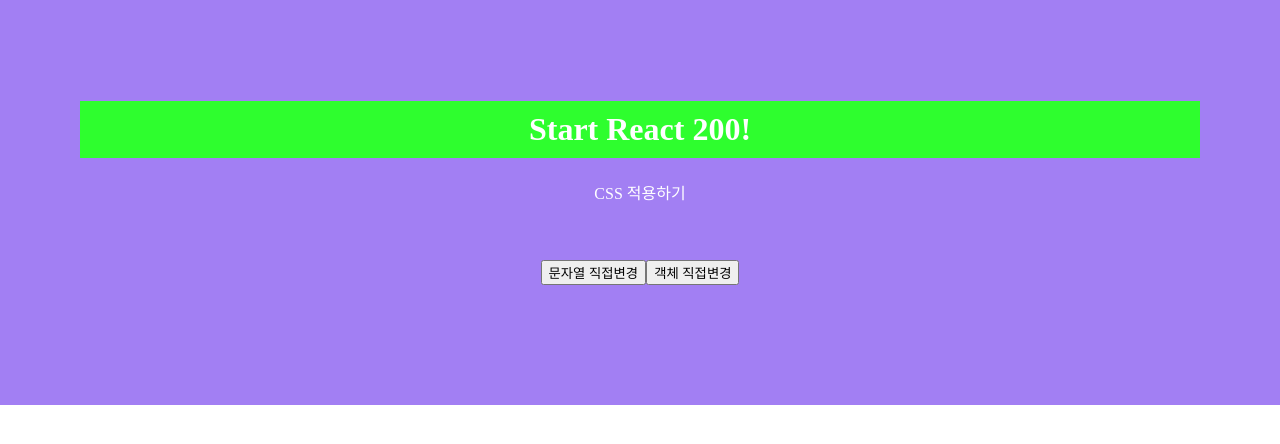
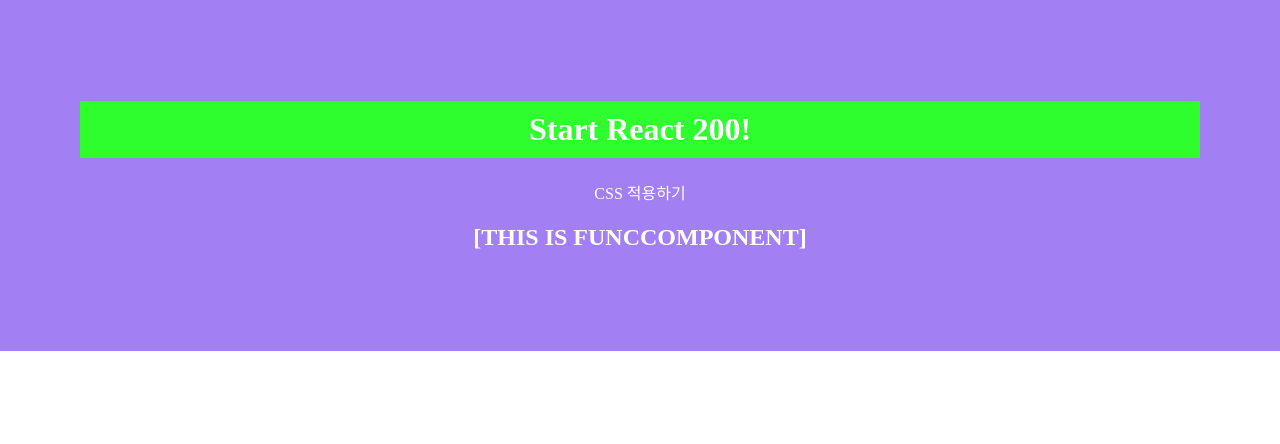
Before and after one commit to OHHYUN/react200, a React (Create React App) app: page / in a window 1280 px wide. Shown: the top 444 px of the page. Built offline with nearby package versions, Linux system fonts and the light colour scheme.

Commit message:
add: Function

```diff
--- a/src/App.js
+++ b/src/App.js
@@ -1,13 +1,13 @@
 import React from 'react';
 import './App.css';
-import ShallowEqual from './R029_ShallowEqual'
+import FunctionComponent from './R030_FunctionComponent'
 
 function App() {
   return (
     <div>
       <h1>Start React 200!</h1>
       <p>CSS 적용하기</p>
-      <ShallowEqual />
+      <FunctionComponent contents="[THIS IS FUNCCOMPONENT]" />
     </div>
   );
 }
--- /dev/null
+++ b/src/R030_FunctionComponent.js
@@ -0,0 +1,10 @@
+import React from 'react';
+
+function R030_FunctionComponent(props) {
+    let { contents } = props;
+    return (
+        <h2>{contents}</h2>
+    )
+}
+
+export default R030_FunctionComponent
```
